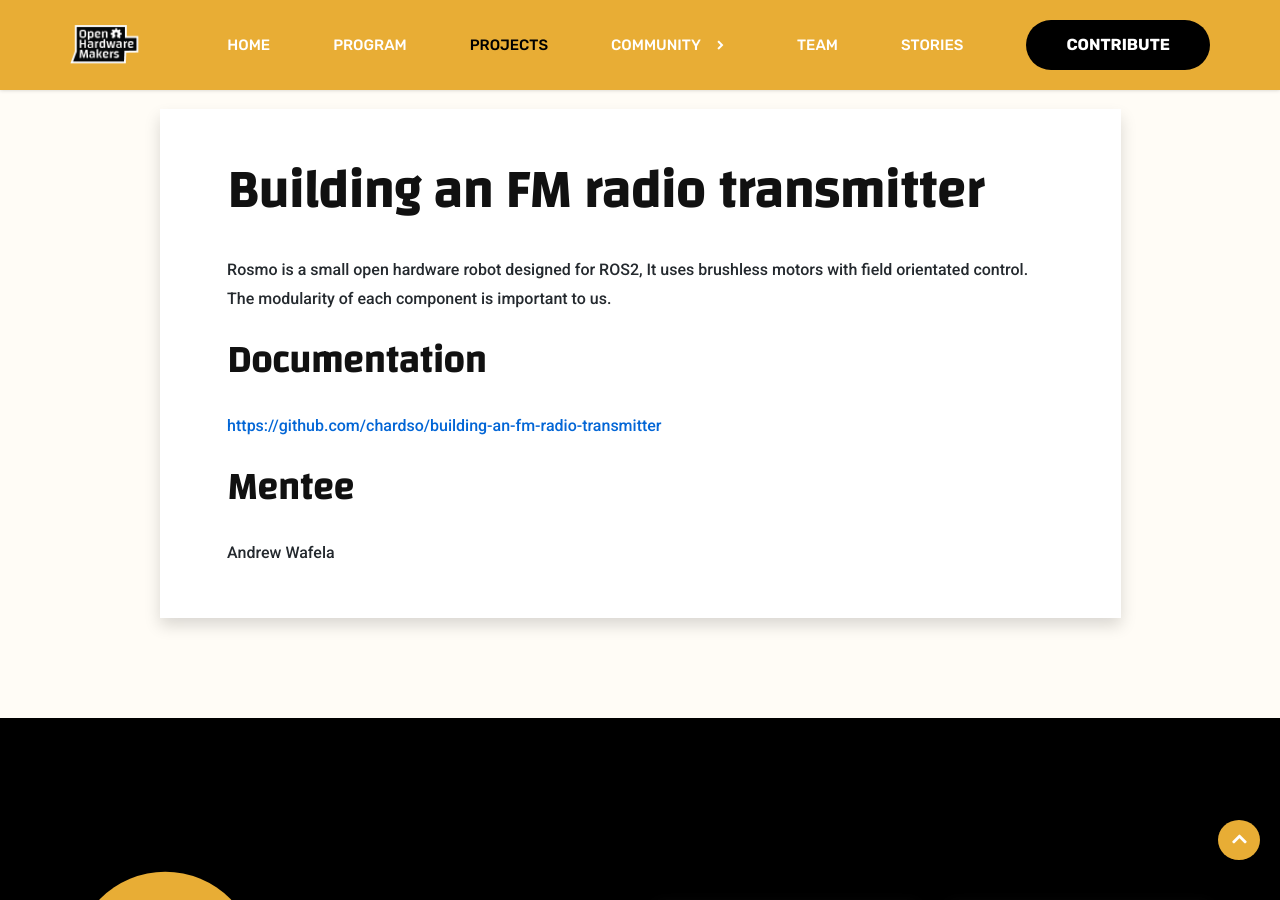
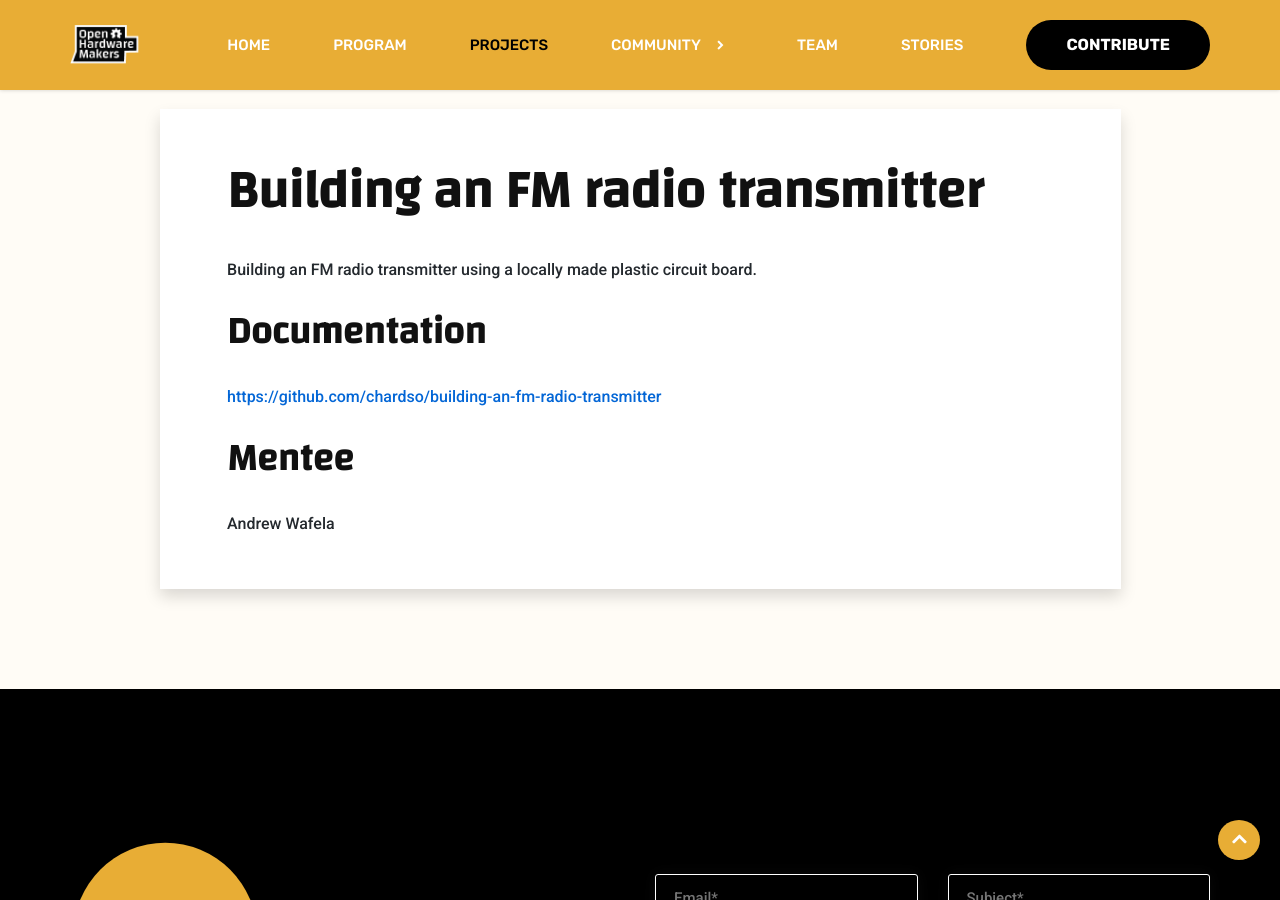
Before and after one commit to ohwmakers/ohwmakers-website, a Jekyll site: the page built from collections/_projects/fm-transmitter.md, in a window 1280 px wide and 900 px high, scrolled down 487 px. Built offline with Jekyll 4.4.1, drawn with Linux system fonts in a browser that asks for light colours.

Commit message:
Update fm-transmitter.md

```diff
--- a/collections/_projects/fm-transmitter.md
+++ b/collections/_projects/fm-transmitter.md
@@ -15,9 +15,7 @@ tags:
 
 # Building an FM radio transmitter
 
-Rosmo is a small open hardware robot designed for ROS2, It uses
-brushless motors with field orientated control. The modularity of each
-component is important to us.
+Building an FM radio transmitter using a locally made plastic circuit board.
 
 ## Documentation
 
```
